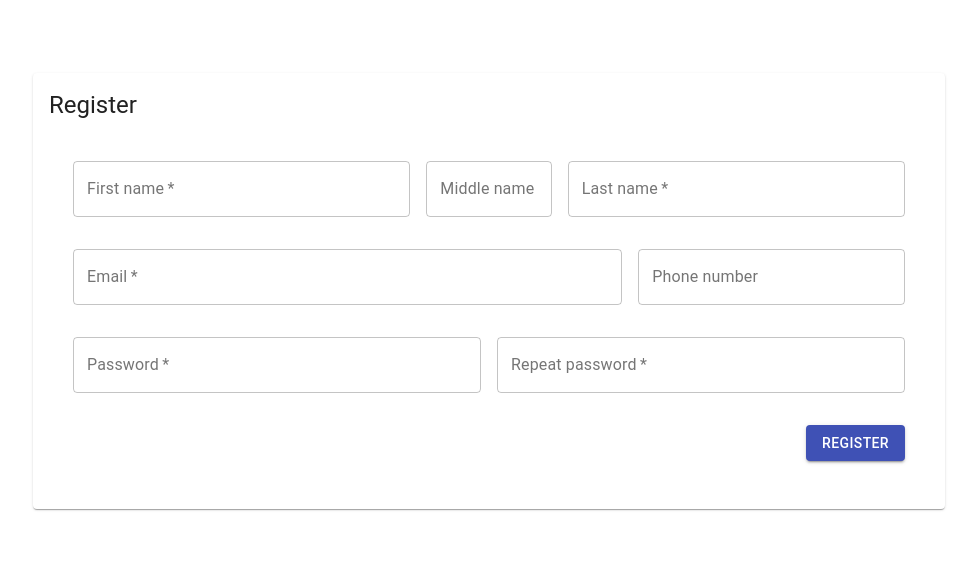
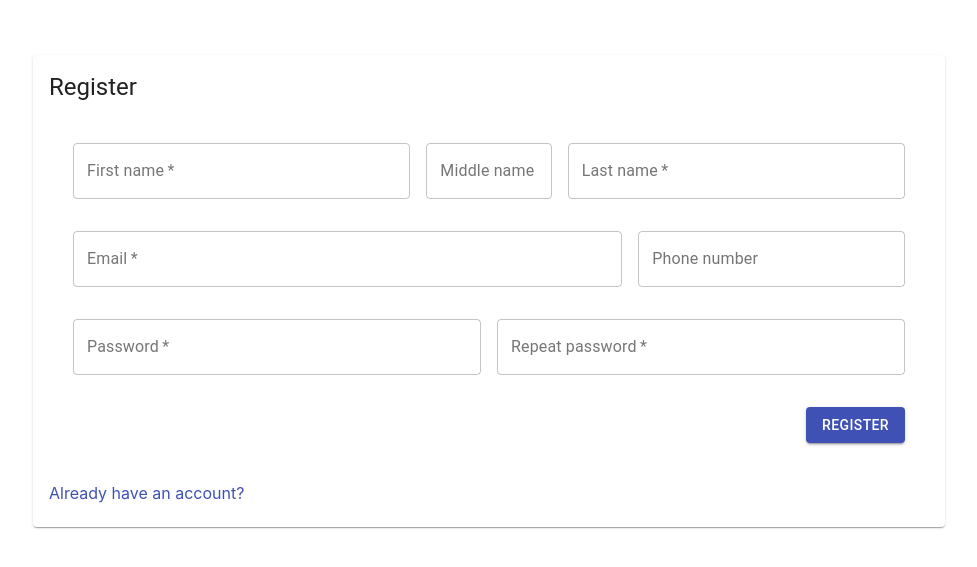
Before and after one commit to LingCalvin/library-web-react, a React (Create React App) app: page /register in a window 1280 px wide. Shown: the part 109-676 px from the top of the page, without its empty margins (151-1128 px from the left). Built offline with nearby package versions, Linux system fonts and the light colour scheme; no server answers.

Commit message:
Add link to login page

```diff
--- a/src/registration/registration-card.tsx
+++ b/src/registration/registration-card.tsx
@@ -1,6 +1,8 @@
 import React from 'react';
 import FormCard from '../common/components/form-card';
 import RegistrationForm, { RegistrationFormProps } from './registration-form';
+import { Link as MaterialLink } from '@material-ui/core';
+import { Link } from 'react-router-dom';
 
 interface RegistrationCardProps extends RegistrationFormProps {
   errorMessage?: string;
@@ -16,6 +18,11 @@ export default function RegistrationCard({
     <FormCard
       heading="Register"
       form={<RegistrationForm {...registrationFormProps} />}
+      footer={
+        <MaterialLink component={Link} to="/login">
+          Already have an account?
+        </MaterialLink>
+      }
       errorMessage={errorMessage}
       loading={loading}
     />
```
